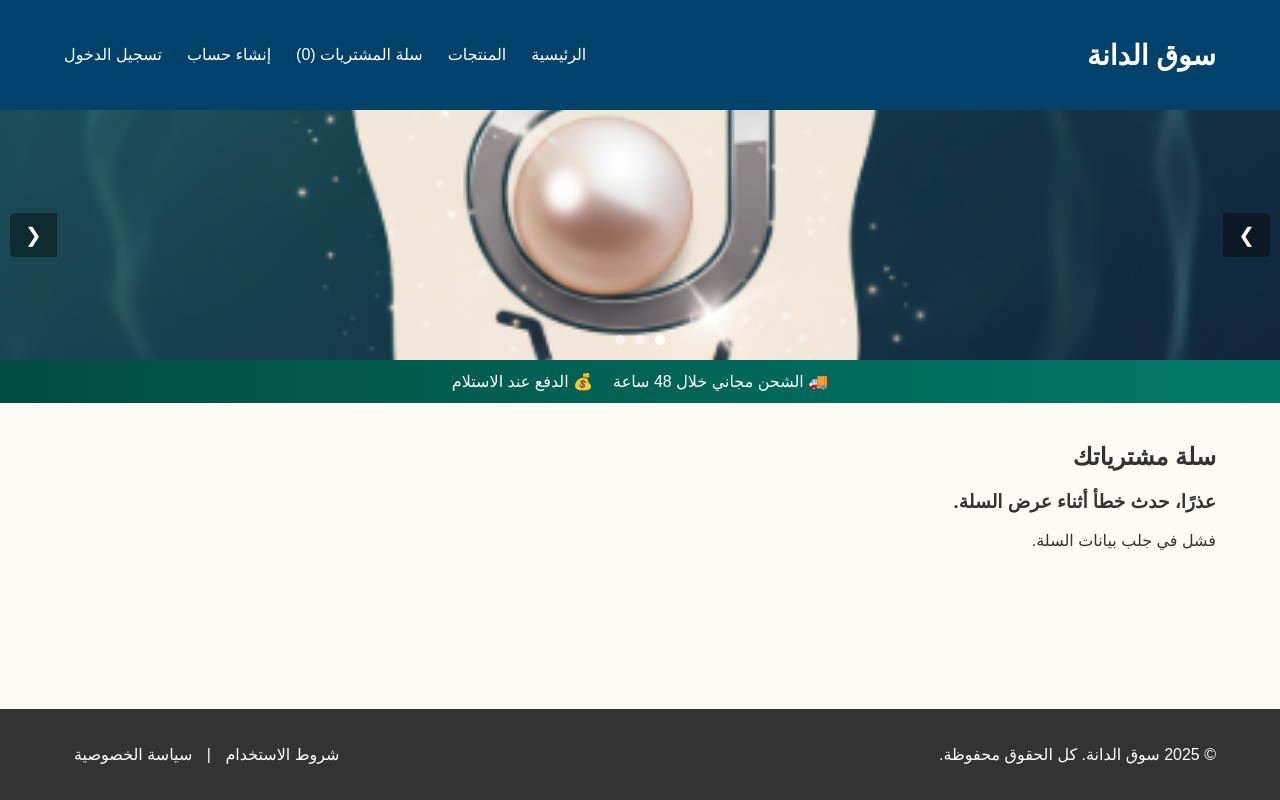
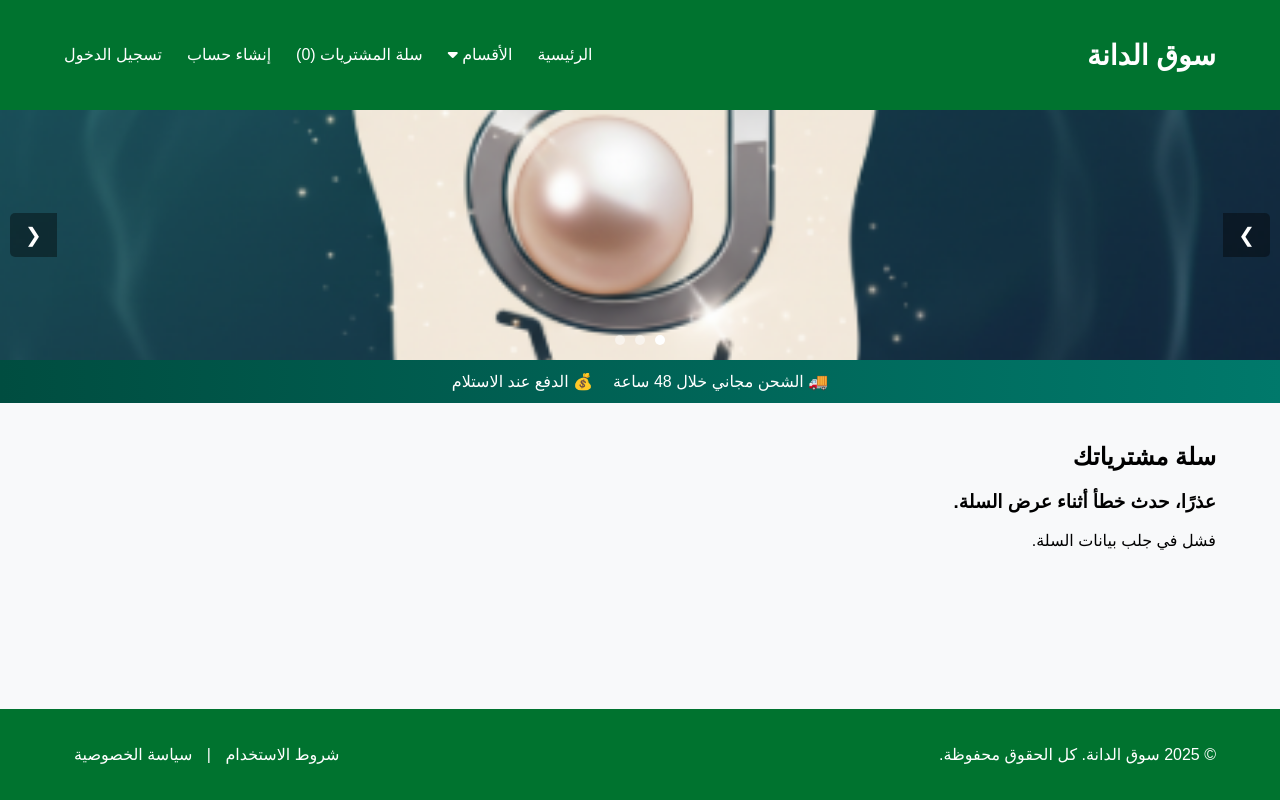
Before and after one commit to ahmadababneh527-stack/souq-aldana-backend, a Django app: template templates/cart.html in a window 1280 px wide. Run offline with Django 5.2, Linux system fonts and the light colour scheme; the template is opened without the code that fills it, so the values that code supplies are empty; grey boxes labelled with a size stand in for pictures from a placeholder-image service; some libraries are stand-ins or nearby versions.

Commit message:
Feat: Apply new color scheme and responsive design

```diff
--- a/souq/settings.py
+++ b/souq/settings.py
@@ -43,6 +43,7 @@ MIDDLEWARE = [
     'django.contrib.auth.middleware.AuthenticationMiddleware',
     'django.contrib.messages.middleware.MessageMiddleware',
     'django.middleware.clickjacking.XFrameOptionsMiddleware',
+    'store.context_processors.categories_processor',
 ]
 
 ROOT_URLCONF = 'souq.urls'
--- a/static/css/style.css
+++ b/static/css/style.css
@@ -1,14 +1,25 @@
 /* ======================================= */
 /* === إعدادات عامة ومتغيرات === */
 /* ======================================= */
+/* static/css/style.css */
+
+/* --- ١. هوية الألوان الجديدة (علم الإمارات) --- */
 :root {
-    --primary-color: #00426A; /* الأزرق الداكن */
-    --secondary-color: #D4AF37; /* الذهبي الرملي */
-    --text-color: #333333;
-    --background-color: #FDFBF5;
-    --light-gray: #f9f9f9;
-    --white-color: #FFFFFF;
+    --uae-green: #00732F;
+    --uae-white: #FFFFFF;
+    --uae-black: #000000;
+    --uae-red: #FF0000;
+
+    /* يمكنك تغيير هذه التعيينات كما تريد */
+    --primary-color: var(--uae-green);   /* اللون الأساسي للخلفيات الرئيسية */
+    --secondary-color: var(--uae-black); /* لون الأزرار والعناوين */
+    --accent-color: var(--uae-red);      /* لون للأسعار الخاصة أو التنبيهات */
+    --text-color: var(--uae-black);      /* لون النصوص الأساسي */
+    --bg-color: #f8f9fa;                 /* لون خلفية الصفحة (أبيض مائل للرمادي) */
+    --text-on-primary: var(--uae-white); /* لون النص فوق الخلفيات الأساسية */
 }
+
+
 
 body {
     font-family: 'Arial', sans-serif;
@@ -793,3 +804,124 @@ a {
         font-size: 16px;
     }
 }
+
+
+/* --- ٢. تطبيق الألوان على عناصر الموقع --- */
+
+body {
+    background-color: var(--bg-color);
+    color: var(--text-color);
+}
+
+.main-header, .main-footer, .text-promo-bar {
+    background-color: var(--primary-color);
+    color: var(--text-on-primary);
+}
+
+.main-header a, .main-footer a {
+    color: var(--text-on-primary);
+}
+
+.add-to-cart-btn, .btn-primary {
+    background-color: var(--secondary-color);
+    color: var(--text-on-primary);
+    border: none;
+    transition: background-color 0.3s ease, transform 0.2s ease;
+}
+
+.add-to-cart-btn:hover, .btn-primary:hover {
+    background-color: #333; /* نسخة أفتح قليلاً من الأسود */
+    transform: translateY(-2px);
+}
+
+.product-price.offer, .original-price {
+    color: var(--accent-color);
+}
+
+h1, h2, h3, h4, h5, h6 {
+    color: var(--secondary-color);
+}
+
+
+/* --- ٣. شبكة عرض منتجات متجاوبة --- */
+
+.products-grid {
+    display: grid;
+    /* على الشاشات الكبيرة، أنشئ أعمدة بعرض 250px على الأقل */
+    grid-template-columns: repeat(auto-fill, minmax(250px, 1fr));
+    gap: 20px;
+}
+
+.product-card {
+    display: flex;
+    flex-direction: column;
+    background-color: white;
+    border-radius: 8px;
+    overflow: hidden;
+    box-shadow: 0 4px 8px rgba(0,0,0,0.05);
+    transition: box-shadow 0.3s ease;
+}
+
+.product-card:hover {
+    box-shadow: 0 6px burdensome rgba(0,0,0,0.1);
+}
+
+.product-card img {
+    width: 100%;
+    /* هذا الكود يجعل كل الصور مربعة ومتساوية الحجم */
+    aspect-ratio: 1 / 1;
+    object-fit: cover; /* يضمن عدم تشوه الصورة */
+}
+
+.product-info {
+    padding: 15px;
+    display: flex;
+    flex-direction: column;
+    flex-grow: 1; /* لجعل كل الكروت بنفس الارتفاع */
+}
+
+.product-info .add-to-cart-btn {
+    margin-top: auto; /* يدفع الزر دائمًا إلى أسفل الكرت */
+}
+
+/* لجعل الشبكة من عمودين على شاشات الهاتف */
+@media (max-width: 600px) {
+    .products-grid {
+        /* أنشئ عمودين متساويين في العرض */
+        grid-template-columns: repeat(2, 1fr);
+        gap: 15px;
+    }
+}
+
+
+/* --- ٤. تنسيق قائمة الأقسام المنسدلة --- */
+.dropdown {
+    position: relative;
+    display: inline-block;
+}
+
+.dropdown-content {
+    display: none;
+    position: absolute;
+    background-color: #f9f9f9;
+    min-width: 160px;
+    box-shadow: 0px 8px 16px 0px rgba(0,0,0,0.2);
+    z-index: 100;
+    border-radius: 5px;
+}
+
+.dropdown-content a {
+    color: var(--secondary-color); /* لون النص من الهوية الجديدة */
+    padding: 12px 16px;
+    text-decoration: none;
+    display: block;
+    text-align: right;
+}
+
+.dropdown-content a:hover {
+    background-color: #f1f1f1;
+}
+
+.dropdown:hover .dropdown-content {
+    display: block;
+}
--- /dev/null
+++ b/store/context_processors.py
@@ -0,0 +1,6 @@
+# في store/context_processors.py
+from .models import Category
+
+def categories_processor(request):
+    categories = Category.objects.all()
+    return {'categories': categories}
--- a/store/urls.py
+++ b/store/urls.py
@@ -1,5 +1,6 @@
 from django.urls import path, include
 from rest_framework.routers import DefaultRouter
+
 from .views import (
     ProductViewSet,
     UserViewSet,
@@ -9,6 +10,7 @@ from .views import (
     CartItemViewSet,
     ProfileAPIView,
      CountryListView ,
+     category_products,
     ReviewListCreateAPIView
 )
 
@@ -24,5 +26,7 @@ urlpatterns = [
     path('add-to-cart/', AddToCartAPIView.as_view(), name='add-to-cart'),
     path('profile/', ProfileAPIView.as_view(), name='api-profile'),
     path('products/<int:product_id>/reviews/', ReviewListCreateAPIView.as_view(), name='product-reviews'),
-     path('countries/', CountryListView.as_view(), name='country-list'),
+    path('countries/', CountryListView.as_view(), name='country-list'),
+    path('category/<slug:slug>/', category_products, name='category_products'),
+
 ]
--- a/templates/base.html
+++ b/templates/base.html
@@ -22,7 +22,14 @@
             <nav class="desktop-nav">
                 <ul>
                     <li><a href="{% url 'index' %}">الرئيسية</a></li>
-                    <li><a href="#">المنتجات</a></li>
+                    <li class="dropdown">
+    <a href="#" class="dropbtn">الأقسام <i class="fa fa-caret-down"></i></a>
+    <div class="dropdown-content">
+        {% for category in categories %}
+            <a href="{% url 'category_products' category.slug %}">{{ category.name }}</a>
+        {% endfor %}
+    </div>
+</li>
                     <li><a href="{% url 'cart' %}">سلة المشتريات (<span id="cart-count">0</span>)</a></li>
                     <li id="signup-link"><a href="{% url 'signup' %}">إنشاء حساب</a></li>
                     <li id="login-link"><a href="{% url 'login' %}">تسجيل الدخول</a></li>
```
Also changed, not shown: store/admin.py (+16 -0 lines), store/models.py (+19 -0 lines), store/views.py (+11 -2 lines), templates/category_products.html (added, +35 -0 lines), store/migrations/0002_category_productimage_category.py (added).
